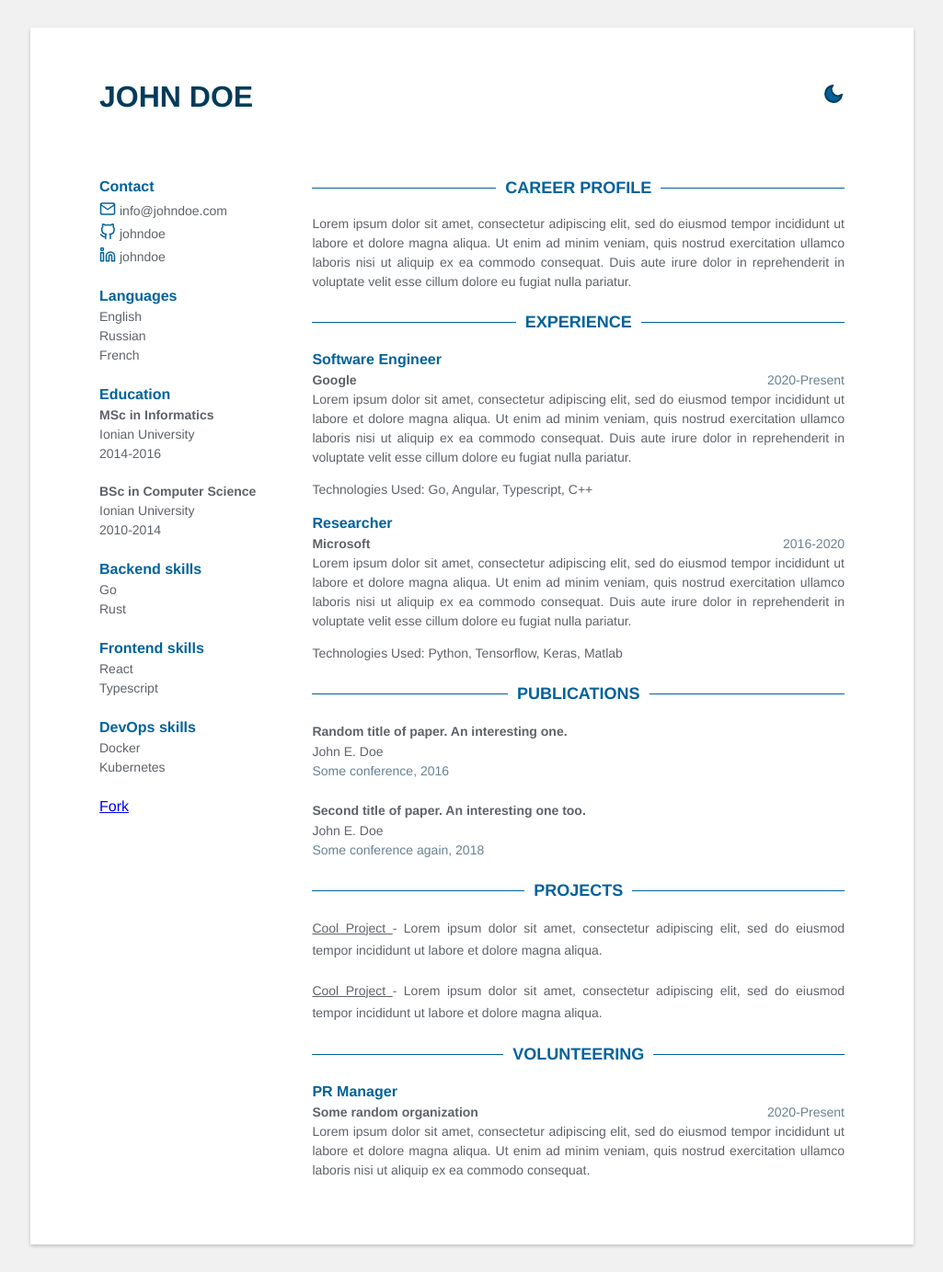
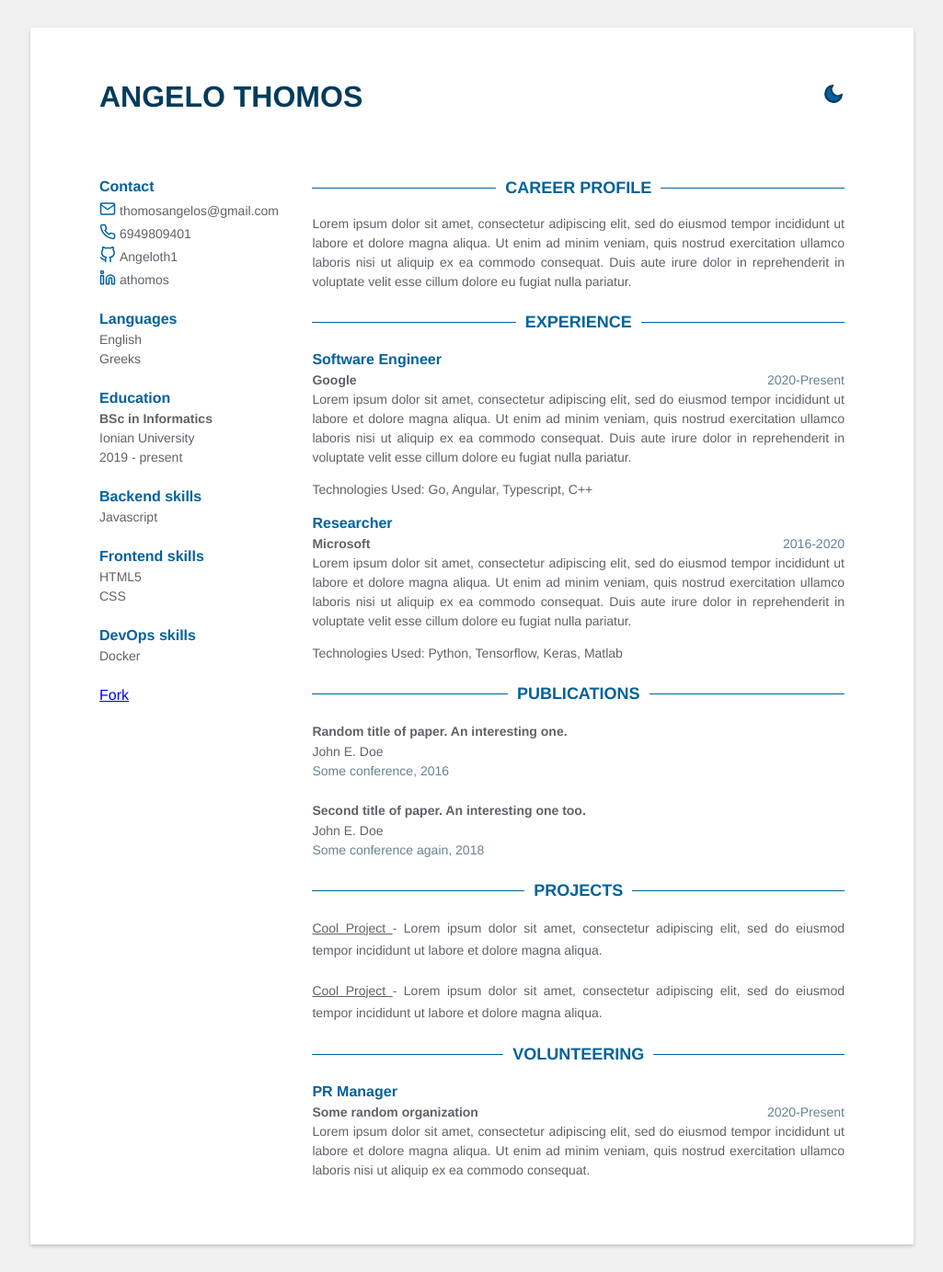
Before and after one commit to Stavrospanakakis/jekyll-cv, a Jekyll site: the page built from index.html, in a window 1280 px wide. Shown: the whole page at 92% size, without its empty margins (127-1152 px from the left). Built offline with Jekyll 4.4.1, drawn with Linux system fonts in a browser that asks for light colours.

Commit message:
Update data.yml

```diff
--- a/_data/data.yml
+++ b/_data/data.yml
@@ -1,43 +1,36 @@
-name: John Doe
+name: Angelo Thomos
 support_dark_mode: true
 fork: true
 
 # Sidebar
 contact:
-  email: info@johndoe.com
-  github: johndoe
-  linkedin: johndoe
-  phone:
+  email: thomosangelos@gmail.com
+  github: Angeloth1
+  linkedin: athomos
+  phone: 6949809401
   gitlab:
   twitter:
 
 languages:
   - idiom: English
-  - idiom: Russian
-  - idiom: French
+  - idiom: Greeks
 
 education:
-  - degree: MSc in Informatics
-    time: 2014-2016
-    university: Ionian University
-
-  - degree: BSc in Computer Science
-    time: 2010-2014
+  - degree: BSc in Informatics
+    time: 2019 - present
     university: Ionian University
 
 skills:
   - category: Backend
     skill:
-      - Go
-      - Rust
+      - Javascript
   - category: Frontend
     skill:
-      - React
-      - Typescript
+      - HTML5
+      - CSS
   - category: DevOps
     skill:
       - Docker
-      - Kubernetes
 
 # Profile
 profile: |
```
